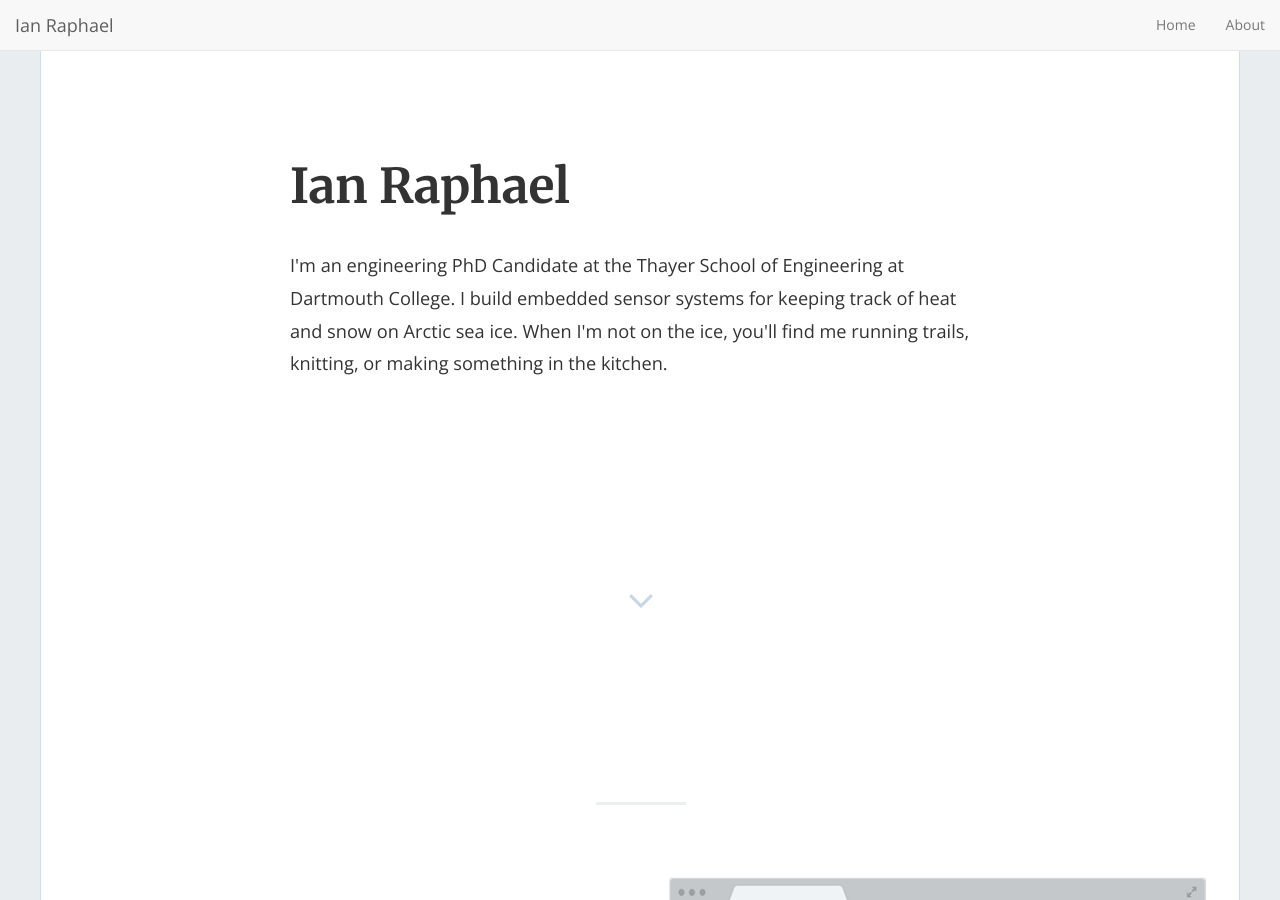
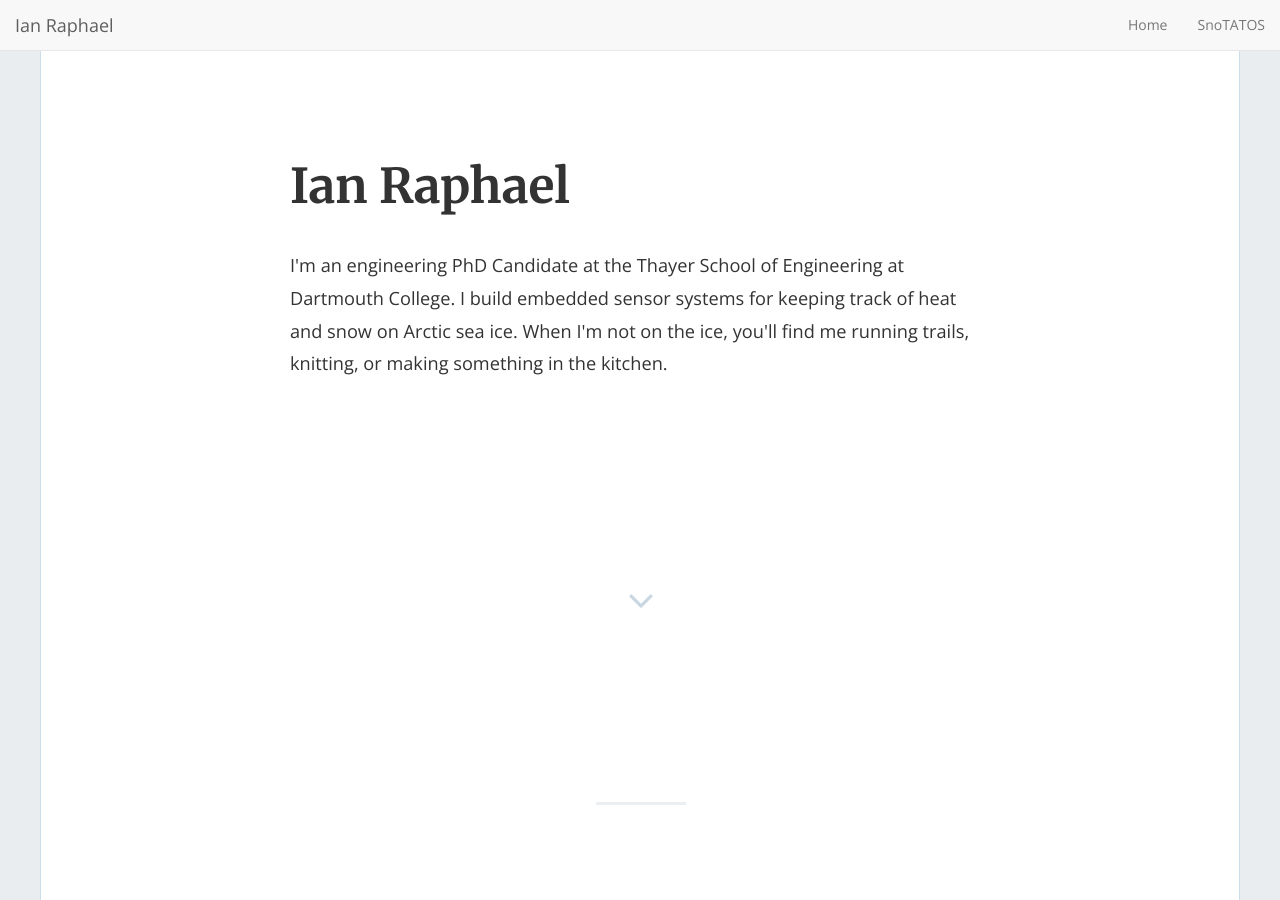
Before and after one commit to ianraphael/ianraphael.github.io, a Jekyll site: the page built from index.html, in a window 1280 px wide and 900 px high. Built offline with Jekyll 4.4.1, drawn with Linux system fonts in a browser that asks for light colours; nearby versions of some CDN libraries; the list of posts is cut into pages by our own code.

Commit message:
fix navigation

```diff
--- a/_config.yml
+++ b/_config.yml
@@ -105,4 +105,4 @@ enable_contact: false
 enable_nav: true
 nav_item:
   - { url: '/', text: 'Home' }
-  - { url: '/about', text: 'About' }
+  - { url: '/SnoTATOS', text: 'SnoTATOS' }
```
Also changed, not shown: img/posts/01_bloc-jams-angular-1130x864-2x.png (deleted), img/posts/02_weathercast-1130x864-2x.png (deleted), img/posts/03_rescue-themes-1130x864-2x.png (deleted), img/posts/04_phantom-jekyll-1130x864-2x.png (deleted), 3 other files.
